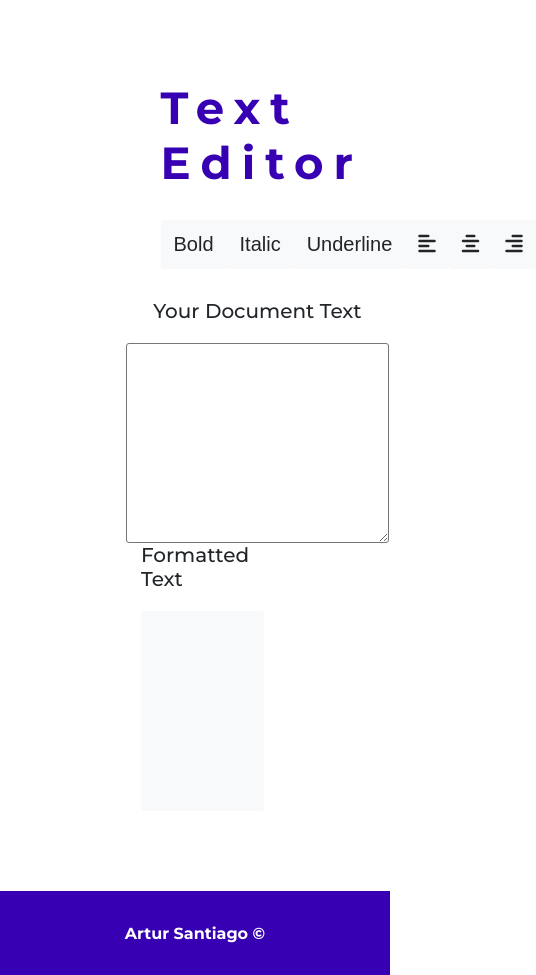
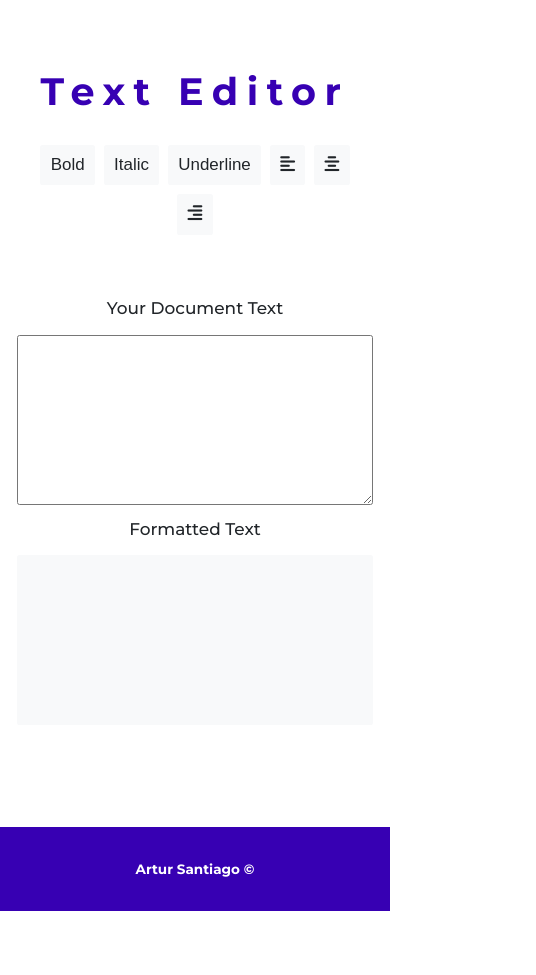
Before and after one commit to artursantiago/text-editor, a plain HTML site: page index.html in a window 390 px wide. Shown: the whole page, 536 px wide, since content can reach past the window. After the commit the page ends 911 px from the top, so only its background shows below. Drawn offline with Linux system fonts and the light colour scheme.

Commit message:
fix some responsiveness bugs

```diff
--- a/styles/_global.scss
+++ b/styles/_global.scss
@@ -13,15 +13,11 @@ html {
   padding: 0;
   margin: 0;
   box-sizing: border-box;
+  transition: all .3s ease;
 }
 
 body {
   font-family: 'Montserrat', sans-serif;
-}
-
-main {
-  min-height: 90vh;
-  padding: 8rem;
 }
 
 label, li, button, p, textarea {
--- a/styles/_main.scss
+++ b/styles/_main.scss
@@ -1,6 +1,10 @@
+main {
+  min-height: 90vh;
+  padding: 8rem;
+}
 
 .main-head {
-  width: 30%;
+  max-width: 30%;
   margin: auto;
   text-align: center;
 
@@ -13,9 +17,11 @@
 
   ul {
     padding: 3rem 0rem;
-    @include flex(space-between, center, row);
+    @include flex(center, center, row);
+    flex-wrap: wrap;
     li {
       list-style: none;
+      padding: .5rem;
     }
   }
 
@@ -36,9 +42,11 @@
 
 .main-info {
   @include flex(space-between, center, row);
-  width: 60%;
+  padding: 4rem 0rem;
+  max-width: 60%;
   margin: auto;
   flex-wrap: wrap;
+  gap: 1.6rem;
 
   label {
     padding-bottom: 2rem;
@@ -47,11 +55,11 @@
 
 .user-area {
   flex: 1 1 30rem;
-  padding-right: 1.5rem;
   @include flex(center, center, column);
 
   #user-textarea {
-    align-self: stretch;
+    // align-self: auto;
+    width: 100%;
     min-height: 20rem;
     border-radius: .3rem;
     padding: 1rem;
@@ -62,7 +70,7 @@
 
 .formatted-area {
   flex: 1 1 30rem;
-  padding-left: 1.5rem;
+  max-width: 50%;
   @include flex(center, center, column);
 
   #formatted-textarea {
--- a/styles/style.scss
+++ b/styles/style.scss
@@ -21,3 +21,24 @@ $secondary: #03DAC6;
 .underline {
   text-decoration: underline;
 }
+
+@media screen and (max-width: 1213px) {
+  .formatted-area {
+    max-width: 100%;
+  }
+}
+
+@media screen and (max-width: 943px) {
+  html {
+    font-size: 53%;
+  }
+
+  main {
+    padding: 8rem 2rem;
+  }
+
+  .main-head,
+  .main-info {
+    max-width: 100%;
+  }
+}
```
Also changed, not shown: styles/style.css, 1 other file.
